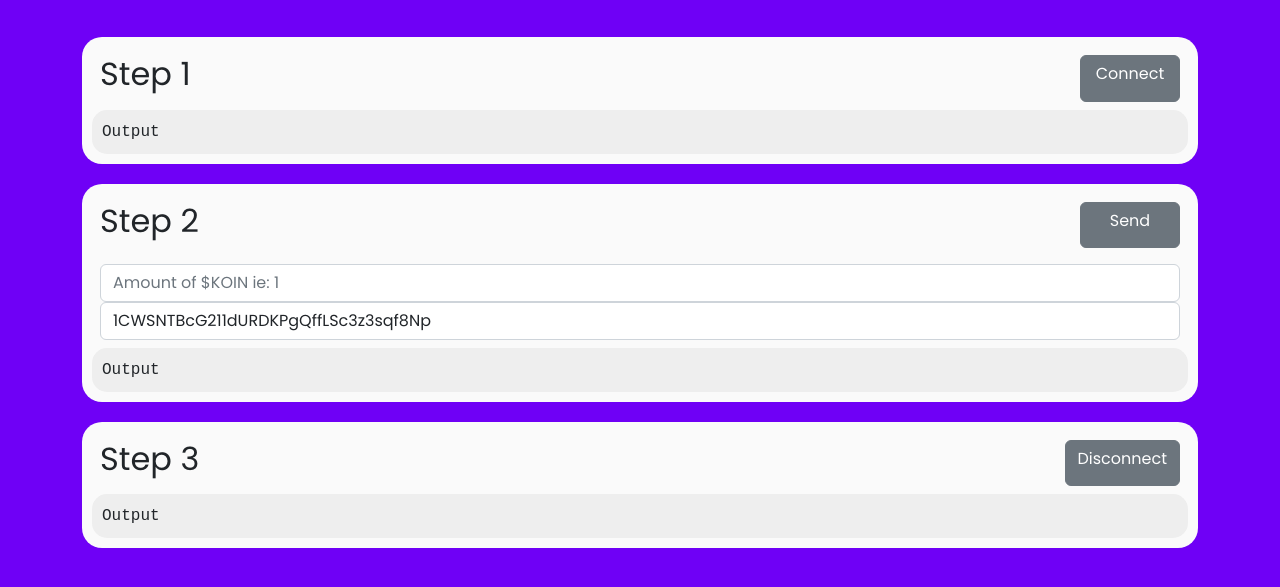
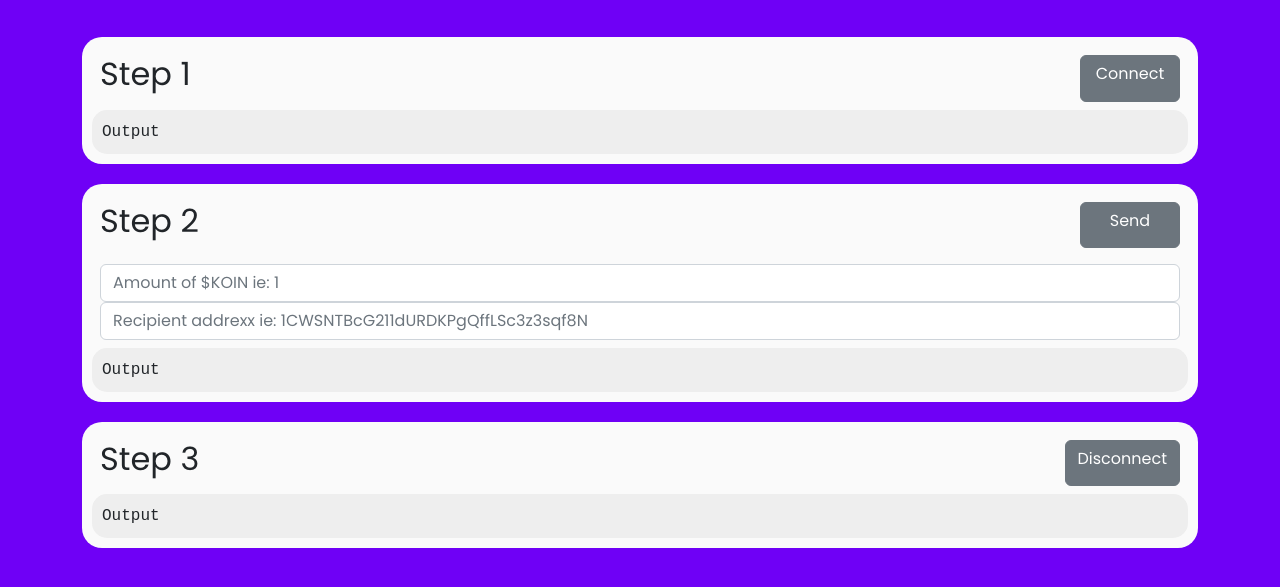
Before and after one commit to adrianofoschi/konio-dapp, a plain HTML site: page index.html in a window 1280 px wide. Shown: the part 177-764 px from the top of the page. Drawn offline with nearby package versions, Linux system fonts and the light colour scheme.

Commit message:
remove value address to

```diff
--- a/index.html
+++ b/index.html
@@ -200,8 +200,7 @@
       </div>
       <div class="p-2">
         <input type="number" id="amount" class="form-control" placeholder="Amount of $KOIN ie: 1" />
-        <input type="text" id="recipient" class="form-control" placeholder="Recipient addrexx ie: eas12919das43fa..."
-          value="1CWSNTBcG211dURDKPgQffLSc3z3sqf8Np" />
+        <input type="text" id="recipient" class="form-control" placeholder="Recipient addrexx ie: 1CWSNTBcG211dURDKPgQffLSc3z3sqf8N"/>
       </div>
       <div class="output">
         Output
```
